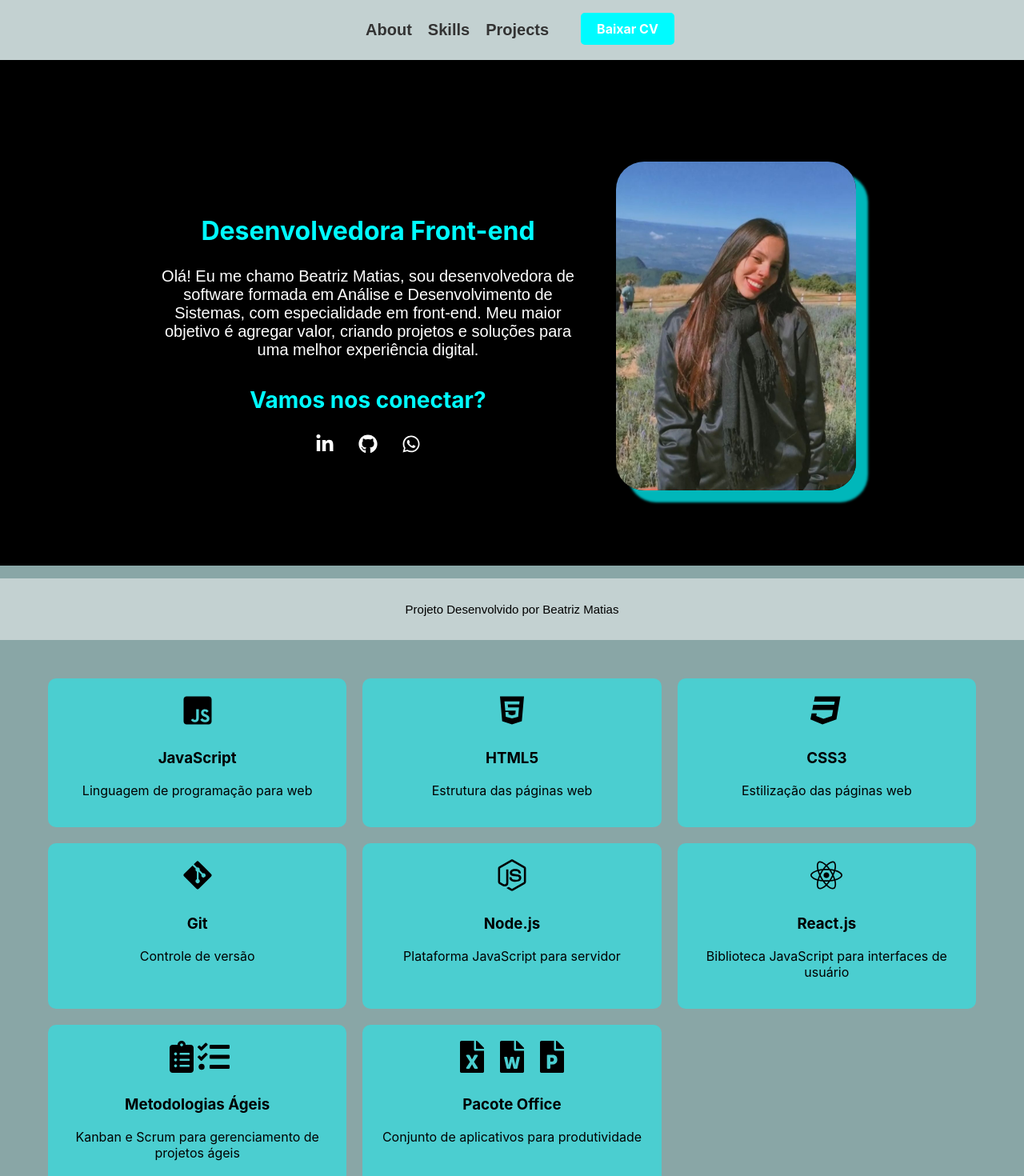
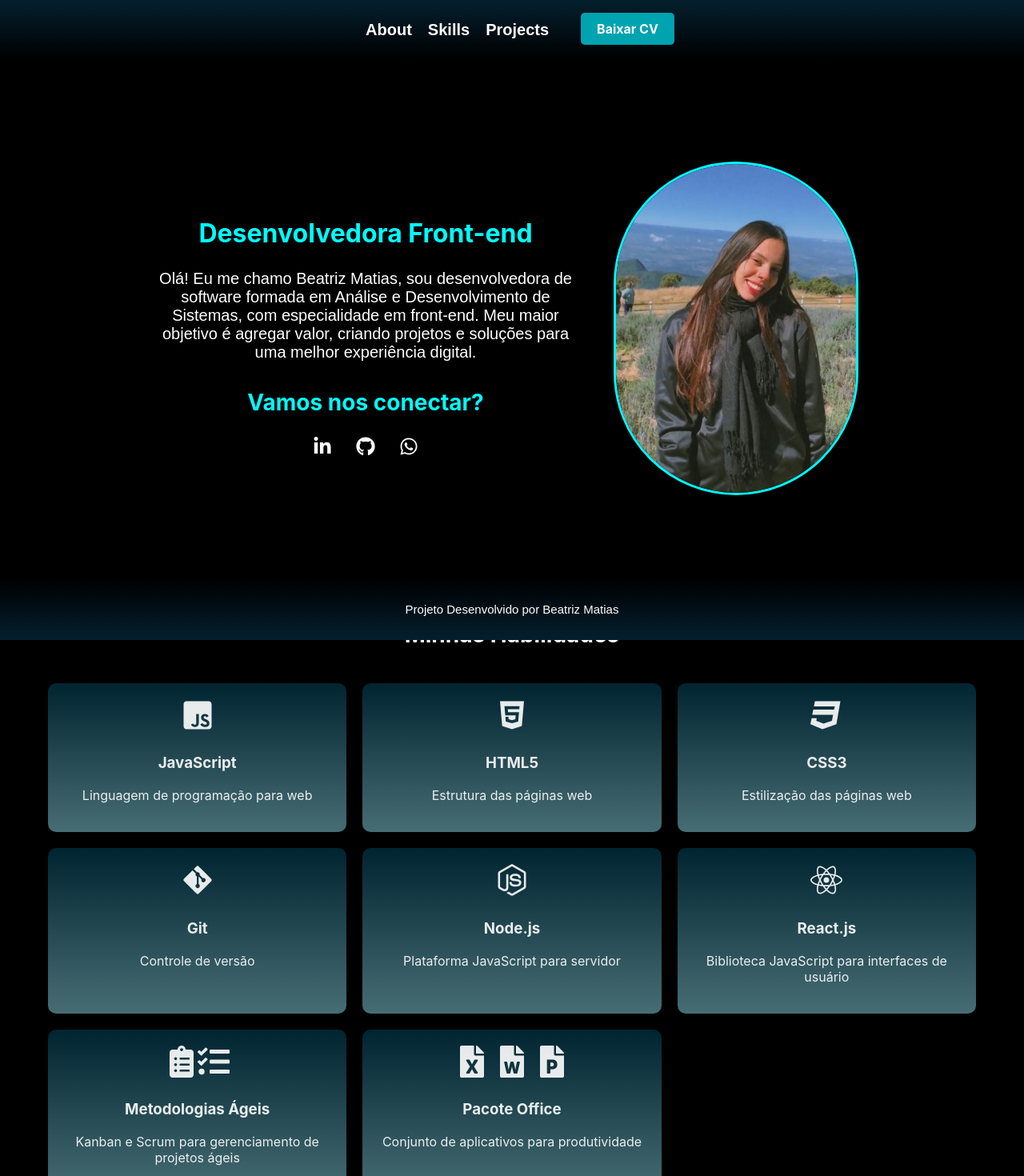
Before and after one commit to beamatias/Portfolio-Beatriz, a React (Create React App) app: page / in a window 1280 px wide. Shown: the top 1470 px of the page at 80% size. Built offline with nearby package versions, Linux system fonts and the light colour scheme.

Commit message:
Project style update

```diff
--- a/src/components/About.js
+++ b/src/components/About.js
@@ -73,9 +73,9 @@ const ImagePerfil = styled.img`
   width: 100%;
   max-width: 18.75rem;
   height: auto;
-  border-radius: 2.1875rem;
+  border-radius: 20rem;
+  border: 0.2rem solid #00fbff;
   margin: 1.875rem;
-  box-shadow: 0.9375rem 0.9375rem 0.1875rem rgba(0, 251, 255, 0.73);
 
   @media (max-width: 480px) {
     width: 100%;
@@ -96,7 +96,7 @@ const SocialIconLink = styled.a`
   transition: all 0.3s ease-in-out;
 
   &:hover {
-    color: rgb(2, 131, 133);
+    color: #00fbff;
   }
 
   @media (max-width: 480px) {
--- a/src/components/Footer.js
+++ b/src/components/Footer.js
@@ -2,7 +2,7 @@ import React from "react";
 import styled from "styled-components";
 
 const ContainerFooter = styled.footer`
-  background-color: rgb(195, 209, 209);
+  background: linear-gradient(to top, rgb(4, 31, 46), #000);
   width: 100%;
   position: fixed;
   text-align: center;
@@ -14,7 +14,7 @@ const ContainerFooter = styled.footer`
 const DescriçãoFooter = styled.p`
   font-family: Arial, Helvetica, sans-serif;
   font-size: 0.9375rem;
-  color: #000;
+  color: #fff;
 
   @media (max-width: 480px) {
     font-size: 1.5rem;
--- a/src/components/NavBar.js
+++ b/src/components/NavBar.js
@@ -4,7 +4,7 @@ import styled from "styled-components";
 import CvBeatriz from "../assets/pdf/CV-Beatriz-Matias.pdf";
 
 const StyledHeader = styled.header`
-  background-color: rgb(195, 209, 209);
+  background: linear-gradient(to bottom, rgb(4, 31, 46), #000);
   padding: 0.625rem;
   text-align: center;
   position: fixed;
@@ -38,7 +38,7 @@ const NavLink = styled(Link)`
   font-weight: 600;
   font-size: 1.25rem;
   text-decoration: none;
-  color: #333;
+  color: #fff;
   transition: all 0.3s ease-in-out;
 
   &:hover {
@@ -54,7 +54,7 @@ const NavLink = styled(Link)`
 const DownloadButton = styled.a`
   margin-left: 1.25rem;
   padding: 0.625rem 1.25rem;
-  background-color: #00fbff;
+  background-color: #00a3b0;
   color: #fff;
   text-decoration: none;
   border-radius: 5px;
@@ -62,7 +62,7 @@ const DownloadButton = styled.a`
   transition: background-color 0.3s ease;
 
   &:hover {
-    background-color: #00a3b0;
+    background-color: rgb(0, 124, 126);
   }
 
   @media (max-width: 480px) {
--- a/src/components/Skills.js
+++ b/src/components/Skills.js
@@ -15,7 +15,7 @@ import {
 } from "react-icons/fa";
 
 const ContainerMain = styled.div`
-  background-color: rgb(137, 166, 166);
+  background-color: #000;
   padding: 2.5rem;
   min-width: 100vh;
 
@@ -53,14 +53,15 @@ const SkillsContainer = styled.div`
 `;
 
 const SkillCard = styled.div`
-  background-color: rgb(75, 206, 208);
+  background: linear-gradient(to top, rgb(71, 109, 116), #002430);
   border-radius: 0.625rem;
   padding: 1.25rem;
   text-align: center;
+  color: rgba(255, 255, 255, 0.9);
 
   &:hover {
     background-color: rgb(50, 150, 150);
-    color: #fff;
+    color: #000;
   }
 
   @media (max-width: 480px) {
```
